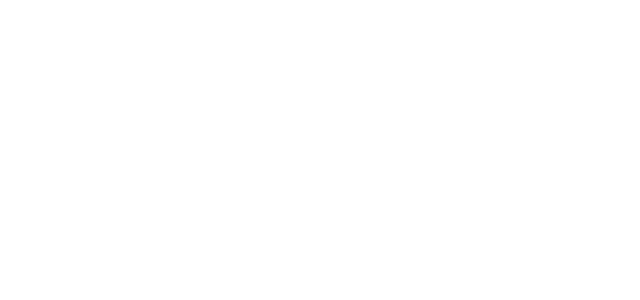
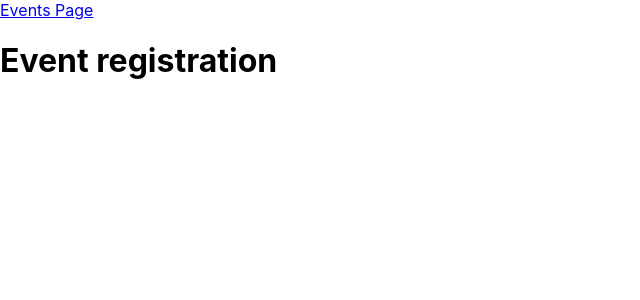
Before and after one commit to Slavik-Bilyk/EventsRegistrationApp, a React (Create React App) app: page /registration in a window 1280 px wide. Before the commit this address had no page. Shown: the top 300 px of the page, without its empty margins (0-640 px from the left). Built offline with nearby package versions, Linux system fonts and the light colour scheme.

Commit message:
fix bugs with router

```diff
--- a/src/components/App.js
+++ b/src/components/App.js
@@ -1,5 +1,5 @@
 import React from 'react'
-import { Routes,Route } from 'react-router-dom'
+import { Routes, Route} from 'react-router-dom'
 import EventsPage from '../pages/EventsPage/EventsPage'
 import EventRegistrationPage from '../pages/EventRegistrationPage/EventRegistrationPage'
 import EventParticipantsPage from '../pages/EventParticipantsPage/EventParticipantsPage'
@@ -7,13 +7,14 @@ import Layout from './Layout/Layout'
 
 const App = () => {
   return (
-    <Routes>
-      <Route path='/' element={<Layout />}>
-        <Route index element={<EventsPage />} />
-        <Route path='login' element={<EventRegistrationPage />} />
+    <>
+    <Layout/>
+      <Routes>
+        <Route path='/' index element={<EventsPage/>} />
+        <Route path='registration' element={<EventRegistrationPage />} />
         <Route path='participants' element={<EventParticipantsPage />} />
-      </Route>
-    </Routes>
+      </Routes>
+    </>
   );
 }
 
--- a/src/components/Layout/Layout.jsx
+++ b/src/components/Layout/Layout.jsx
@@ -1,16 +1,19 @@
 import React from 'react';
-import { Outlet } from 'react-router-dom';
+import { NavLink, Outlet } from 'react-router-dom';
 
 const Layout = () => {
   return (
-    <div>
-      <header>
-        <h1>Header</h1>
-      </header>
+    <>
+      <div>
+        <nav>
+          <NavLink to='/'>Events Page</NavLink>
+        </nav>
+      </div>
+
       <main>
-        <Outlet />
+        <Outlet/>
       </main>
-    </div>
+    </>
   );
 };
 
--- a/src/index.js
+++ b/src/index.js
@@ -7,8 +7,8 @@ import { BrowserRouter } from 'react-router-dom';
 const root = ReactDOM.createRoot(document.getElementById('root'));
 root.render(
   <React.StrictMode>
-   <BrowserRouter>
-      <App />
+    <BrowserRouter>
+      <App/>
     </BrowserRouter>
   </React.StrictMode>
 );
--- a/src/pages/EventRegistrationPage/EventRegistrationPage.jsx
+++ b/src/pages/EventRegistrationPage/EventRegistrationPage.jsx
@@ -1,9 +1,18 @@
 import React from 'react'
+import { NavLink } from 'react-router-dom'
+import EventsPage from '../EventsPage/EventsPage'
 
 const EventRegistrationPage = () => {
   return (
     <div>
-      EventRegistrationPage
+     <div>
+        <h1>Event registration</h1>
+        <div>
+            <form>
+
+            </form>
+        </div>
+     </div>
     </div>
   )
 }
--- a/src/pages/EventsPage/EventsPage.jsx
+++ b/src/pages/EventsPage/EventsPage.jsx
@@ -1,9 +1,11 @@
 import React from 'react'
+import { NavLink } from 'react-router-dom'
 
 const EventsPage = () => {
   return (
     <div>
       EventsPage
+
     </div>
   )
 }
```
